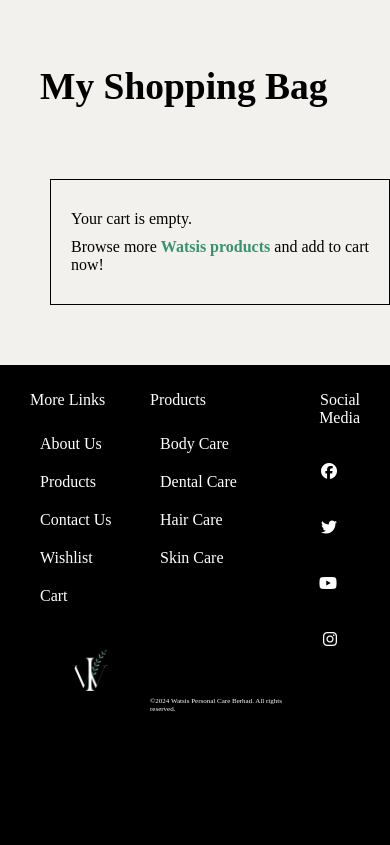
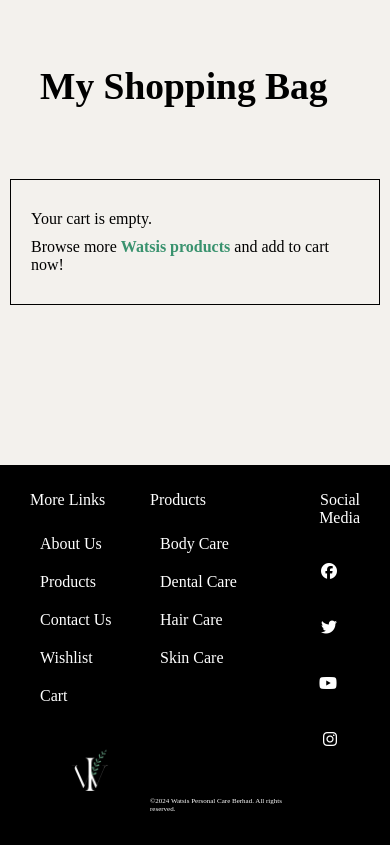
Before and after one commit to Watsis-Personal-Care/watsis-main, a PHP site: page /cart.php in a window 390 px wide. Shown: the part 136-981 px from the top of the page. Before the commit the page ends 847 px from the top, so only its background shows below. Run offline with PHP 8.4, Linux system fonts and the light colour scheme; some libraries are stand-ins or nearby versions.

Commit message:
update responsive

```diff
--- a/style.css
+++ b/style.css
@@ -860,6 +860,10 @@ body {
     top: 0; /* Reset position */
     margin-top: 20px; /* Adjust margin for spacing */
     width: auto; /* Make it full width */
+  }
+
+  .cart .box_container .empty_cart_message{
+    margin:0px 10px 100px;
   }
 }
 /* End of style for cart page */
@@ -1220,7 +1224,6 @@ body {
     display:block;
     flex-basis: calc(100% - 15px); /* Each box takes 100% width with gap in between on smaller screens */
     max-width: calc(100% - 15px); /* Set a maximum width for the boxes on smaller screens */
-    margin-left: 60px;
   }
 
   .wishlist .box_container .box .product .image img{
@@ -1230,6 +1233,10 @@ body {
 
   .wishlist .box_container .box .product .content .prod_name{
     font-size: 16px;
+  }
+
+  .wishlist .box_container .empty_wishlist_message {
+    margin: 0px 10px 100px;
   }
 }
 
```
